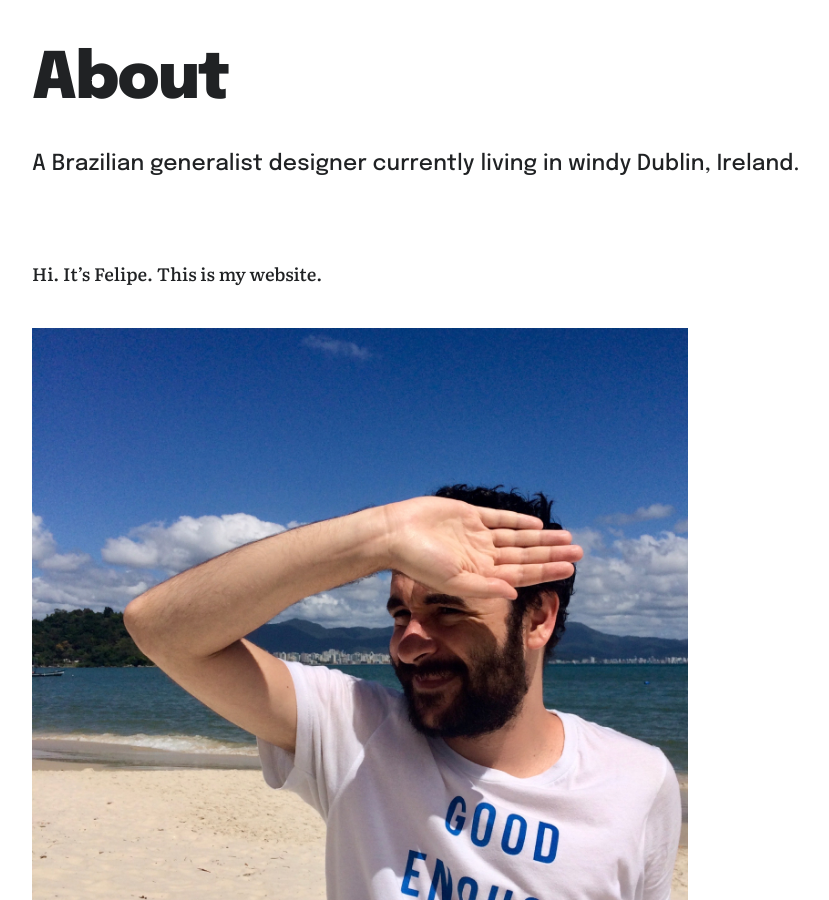
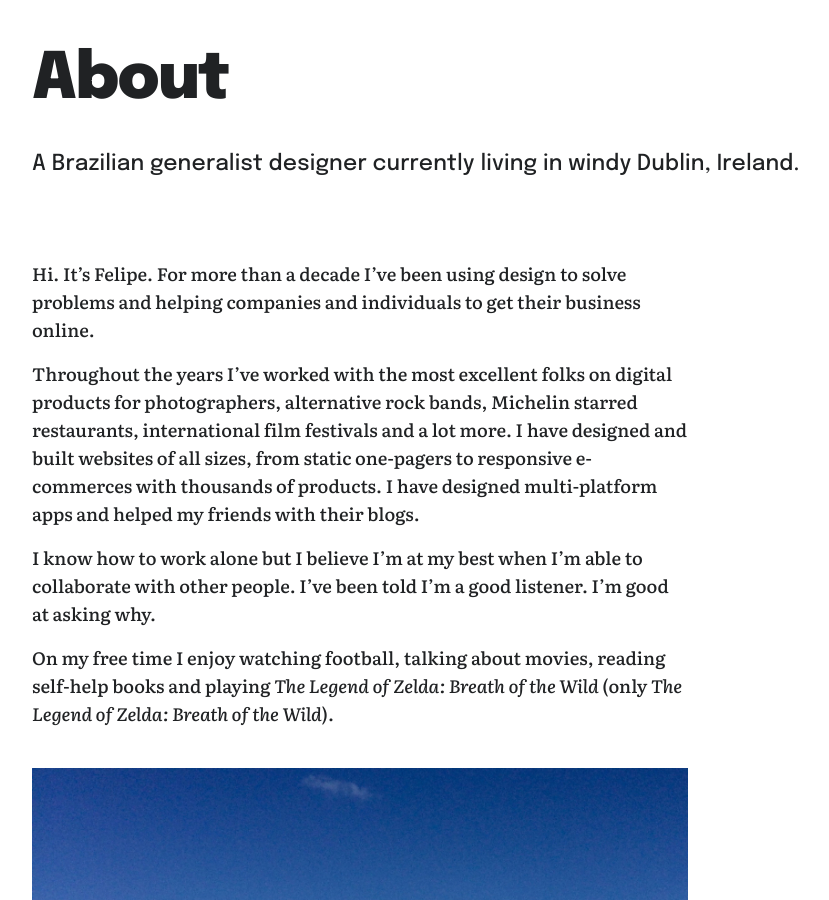
Before and after one commit to seufelipe/seufelipe.github.io, a Jekyll site: the page built from _pages/about.md, in a window 1280 px wide and 900 px high, scrolled down 221 px. Shown: the whole window, without its empty margins (38-867 px from the left). Built offline with Jekyll 4.4.1, drawn with Linux system fonts in a browser that asks for light colours; nearby versions of some CDN libraries.

Commit message:
more to the about page

```diff
--- a/_pages/about.md
+++ b/_pages/about.md
@@ -5,6 +5,12 @@ description: About Felipe
 featured_image: /images/social.jpg
 ---
 
-Hi. It's Felipe. This is my website.
+Hi. It's Felipe. For more than a decade I've been using design to solve problems and helping companies and individuals to get their business online.
+
+Throughout the years I've worked with the most excellent folks on digital products for photographers, alternative rock bands, Michelin starred restaurants, international film festivals and a lot more. I have designed and built websites of all sizes, from static one-pagers to responsive e-commerces with thousands of products. I have designed multi-platform apps and helped my friends with their blogs.
+
+I know how to work alone but I believe I'm at my best when I'm able to collaborate with other people. I've been told I'm a good listener. I'm good at asking why.
+
+On my free time I enjoy watching football, talking about movies, reading self-help books and playing *The Legend of Zelda: Breath of the Wild* (only *The Legend of Zelda: Breath of the Wild*).
 
 ![](/images/profile.jpg)
```
